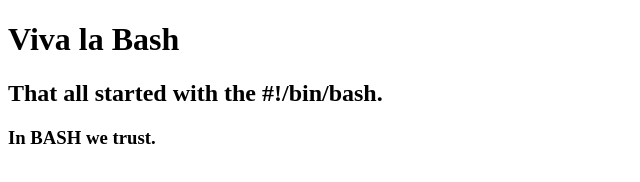
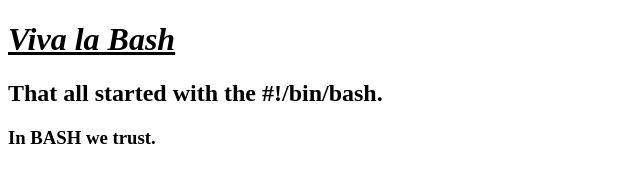
Before and after one commit to KurtKolega/WebBash, a plain HTML site: page index.html in a window 1280 px wide. Shown: the whole page, without its empty margins (0-640 px from the left). Drawn offline with Linux system fonts and the light colour scheme.

Commit message:
Update index.html

```diff
--- a/index.html
+++ b/index.html
@@ -9,7 +9,7 @@
 </head>
 
 <body>
-   <h1><b>Viva la Bash</b></h1>
+   <h1><strong><u><i>Viva la Bash</i></u></strong></h1>
     <h2>That all started with the #!/bin/bash.</h2>
      <h3>In BASH we trust.</h3>
 </body>
```
